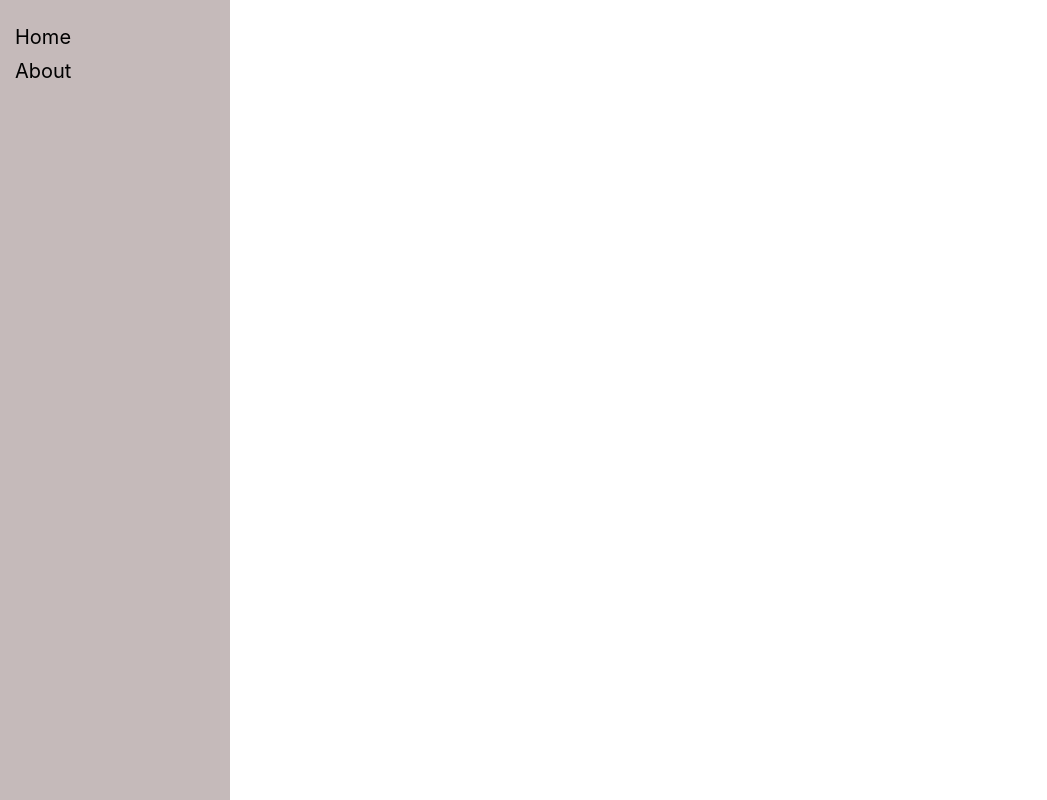
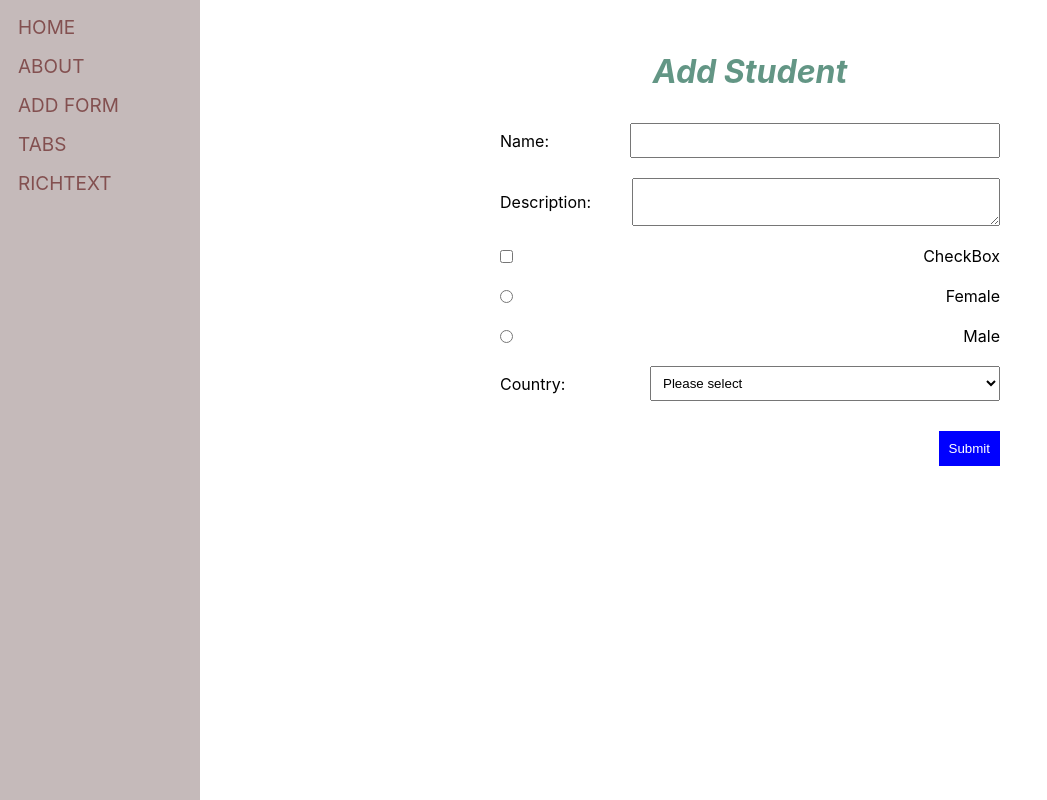
Before and after one commit to Letscreateproject/react-common-components, a React (Create React App) app: page /add-form in a window 1280 px wide. Before the commit this address had no page. Shown: the whole page, without its empty margins (0-1047 px from the left). Built offline with nearby package versions, Linux system fonts and the light colour scheme.

Commit message:
tabs added

```diff
--- a/package.json
+++ b/package.json
@@ -10,9 +10,12 @@
     "@testing-library/jest-dom": "^5.17.0",
     "@testing-library/react": "^13.4.0",
     "@testing-library/user-event": "^13.5.0",
+    "draft-js": "^0.11.7",
+    "quill": "^1.3.7",
     "react": "^18.2.0",
     "react-dom": "^18.2.0",
     "react-pro-sidebar": "^1.1.0",
+    "react-quill": "^2.0.0",
     "react-router-dom": "^6.22.0",
     "react-scripts": "5.0.1",
     "web-vitals": "^2.1.4"
--- a/src/App.js
+++ b/src/App.js
@@ -3,6 +3,9 @@ import { BrowserRouter as Router, Routes, Route } from 'react-router-dom';
 import SideMenu from './components/SideMenu';
 import Home from './components/Home';
 import About from './components/About';
+import AddForm from './components/forms/AddForm';
+import Tabs from './components/tabs/Tabs';
+import RichText from './components/richText/RichText';
 
 function App() {
   return (
@@ -12,6 +15,9 @@ function App() {
         <Routes>
           <Route path="/" element={<Home />} />
           <Route path="/about" element={<About />} />
+          <Route path="/add-form" element={<AddForm />} />
+          <Route path="/tabs" element={<Tabs />} />
+          <Route path="/rich-text" element={<RichText />} />
         </Routes>
       </div>
     </Router>
--- a/src/components/Home.jsx
+++ b/src/components/Home.jsx
@@ -1,11 +1,12 @@
 // src/Dashboard.js
 import React from 'react';
+import image from '../assets/dumm-image.png';
 
 function Home() {
   return (
     <div className="dashboard">
       <h1>Home</h1>
-      {/* Add your  content here */}
+      <img style={{width:'900px'}} src={image} alt=" Empty page" />
     </div>
   );
 }
--- a/src/components/SideMenu.css
+++ b/src/components/SideMenu.css
@@ -3,19 +3,20 @@
     width: 200px;
     position: fixed;
     background-color: #c5baba;
-    padding: 15px;
     font-size: 20px;
   }
 
   .menu-item {
     display: block;
-    margin: 10px 0;
-    color: black;
+    margin: 16px 0;
+    color: #835050;
     text-decoration: none;
+    margin-left: 18px;
+    font-size: 19px;
   }
 
   .menu-item:hover {
-    text-decoration: underline;
+    color: white;
   }
 
   .content {
--- a/src/components/SideMenu.jsx
+++ b/src/components/SideMenu.jsx
@@ -1,14 +1,18 @@
     import React from 'react';
   import  './SideMenu.css';
     import { Link } from 'react-router-dom';
+    function SideMenu() {
+      let menuList=[
+        {id:1,url:"/",title:'HOME'},
+        {id:2,url:"/about",title:'ABOUT'},
+        {id:3,url:"/add-form",title:'ADD FORM'},
+        {id:4,url:"/tabs",title:'TABS'},
+        {id:5,url:"/rich-text",title:'RICHTEXT'}
+    ]
 
-  const drawerWidth = 240;
-
-  function SideMenu() {
         return (
           <div className="sideMenu">
-          <Link to="/" className="menu-item">Home</Link>
-          <Link to="/about" className="menu-item">About</Link>
+            {menuList.map((items)=> (<Link key={items.id} to={items.url} className="menu-item">{items.title}</Link>) )}
           </div>
         );
     };
--- /dev/null
+++ b/src/components/forms/AddForm.css
@@ -0,0 +1,51 @@
+/* AddForm.css */
+.addForm {
+    display: flex;
+    flex-direction: column;
+    gap: 10px;
+    max-width: 500px; /* Adjust width as needed */
+    margin: auto;
+  }
+
+  .addForm label {
+    display: flex;
+    justify-content: space-between;
+    align-items: center;
+    margin-bottom: 10px;
+  }
+
+  .addForm label > span {
+    flex-basis: 30%; /* Adjust label width as needed */
+    text-align: right;
+    margin-right: 10px; /* Spacing between label and input */
+  }
+
+  .addForm input[type="text"],
+  .addForm textarea,
+  .addForm select,
+  .addForm input[type="checkbox"] + span,
+  .addForm input[type="radio"] + span {
+    flex-basis: 70%; /* Adjust input field width as needed */
+    padding: 8px;
+  }
+
+  .addForm input[type="checkbox"],
+  .addForm input[type="radio"] {
+    margin: 0 10px 0 0;
+  }
+
+  .addForm button {
+    padding: 10px;
+    background-color: blue;
+    color: white;
+    border: none;
+    cursor: pointer;
+    margin-top: 10px;
+    align-self: flex-end; /* Aligns the submit button to the right */
+  }
+.heading{
+    font-size: xx-large;
+    font-style: italic;
+    text-align: center;
+    color: rgb(99, 150, 133);
+}
--- /dev/null
+++ b/src/components/forms/AddForm.jsx
@@ -0,0 +1,65 @@
+    // AddForm.jsx
+    import React, { useState } from 'react';
+    import './AddForm.css'; // CSS file for styling
+
+    const AddForm = () => {
+    const [formData, setFormData] = useState({
+        name: '',
+        descriptionn: '',
+        marital: false,
+        gender: '',
+        country: ''
+    });
+    // function used to update the any changes in  any of the form fields
+    const handleChange = (e) => {
+        const { name, value, type, checked } = e.target;
+        setFormData(prevState => ({
+        ...prevState,
+        [name]: type === 'checkbox' ? checked : value
+        }));
+    };
+    // function used to to save the form data
+    const handleSubmit = (e) => {
+        e.preventDefault();
+        console.log(formData);
+    };
+
+    return (<>
+        <h3 className='heading'> Add Student</h3>
+        <form onSubmit={handleSubmit} className="addForm">
+        <label>
+            Name:
+            <input type="text" name="name" value={formData.name} onChange={handleChange} />
+        </label>
+        <label>
+            Description:
+            <textarea name="descriptionn" value={formData.descriptionn} onChange={handleChange}></textarea>
+        </label>
+        <label>
+            <input type="checkbox" name="marital" checked={formData.marital} onChange={handleChange} />
+            CheckBox
+        </label>
+        <label>
+        <input type="radio" name="gender" value="female" checked={formData.gender === 'female'} onChange={handleChange} />
+            Female
+        </label>
+        <label>
+            <input type="radio" name="gender" value="male" checked={formData.gender === 'male'} onChange={handleChange} />
+            Male
+        </label>
+        <label>
+            Country:
+            <select name="country" value={formData.country} onChange={handleChange}>
+            <option value="">Please select</option>
+            <option value="india">India</option>
+            <option value="canada">Canada</option>
+            <option value="dubai">Dubai</option>
+            </select>
+        </label>
+        <button type="submit">Submit</button>
+        </form>
+        </>
+    );
+    };
+
+    export default AddForm;
--- /dev/null
+++ b/src/components/richText/RichText.css
@@ -0,0 +1,15 @@
+.richTextEditor {
+    /* Your custom styles for the editor container */
+    background: #fff;
+    border: 1px solid #ccc;
+    padding: 10px;
+  }
+  .button{
+        margin: 20px;
+        font-size: 18px;
+        border-radius: 6px;
+        color: #7a5656;
+        width: 8%;
+        height: 35px;
+
+  }
--- /dev/null
+++ b/src/components/richText/RichText.jsx
@@ -0,0 +1,20 @@
+import React, { useState } from 'react';
+import ReactQuill from 'react-quill';
+import 'react-quill/dist/quill.snow.css'; // Import the styles
+import './RichText.css'; // Your custom styling
+
+const RichText = () => {
+  const [value, setValue] = useState('');
+
+  return (
+    <>
+    <h3>RichText Box</h3>
+    <div className="richTextEditor">
+      <ReactQuill theme="snow" value={value} onChange={setValue} />
+    </div>
+    <button className='button'>Save</button>
+    </>
+  );
+};
+
+export default RichText;
--- /dev/null
+++ b/src/components/tabs/Tabs.css
@@ -0,0 +1,26 @@
+.tab-wrapper {
+    font-family: Arial, sans-serif;
+  }
+
+  .tab-list {
+    list-style: none;
+    padding: 0;
+    display: flex;
+    background-color: #f1f1f1;
+    margin: 0;
+  }
+
+  .tab-list li {
+    cursor: pointer;
+    padding: 10px 20px;
+    transition: background-color 0.3s;
+  }
+
+  .tab-list li.active {
+    background-color: #ddd;
+  }
+
+  .tab-content {
+    padding: 20px;
+    border-top: none;
+  }
--- /dev/null
+++ b/src/components/tabs/Tabs.jsx
@@ -0,0 +1,37 @@
+    import React, { useState } from 'react';
+    import './Tabs.css'; // Ensure you create this CSS file for styling
+
+    const Tabs = () => {
+    const [activeTab, setActiveTab] = useState('tab1');
+    let Tabs=[
+                {id:1,key:'Tab 1',value:'tab1',content:'Content for Tab 1'},
+                {id:2,key:'Tab 2',value:'tab2',content:'Content for Tab 2'},
+                {id:3,key:'Tab 3',value:'tab3',content:'Content for Tab 3'},
+                {id:4,key:'Tab 4',value:'tab4',content:'Content for Tab 4'}
+            ];
+
+    return (
+        <>
+        <h3>Tabs</h3>
+        <div className="tab-wrapper">
+        <ul className="tab-list">
+            {Tabs.map((tab)=>(<li key={tab.id}
+            className={activeTab === tab.value ? 'active' : ''} style={{width:'100%'}}
+            onClick={() => setActiveTab(tab.value)}>
+                {tab.key}
+                </li>
+                )
+                )
+            }
+        </ul>
+        <div className="tab-content">
+            {activeTab === 'tab1' && <div>Content for Tab 1</div>}
+            {activeTab === 'tab2' && <div>Content for Tab 2</div>}
+            {activeTab === 'tab3' && <div>Content for Tab 3</div>}
+        </div>
+        </div>
+        </>
+    );
+    };
+
+    export default Tabs;
```
Also changed, not shown: src/assets/dumm-image.png (added), 1 other file (tests, documents, lock files or other folders). Lines whose indentation alone changed are shown as unchanged.
